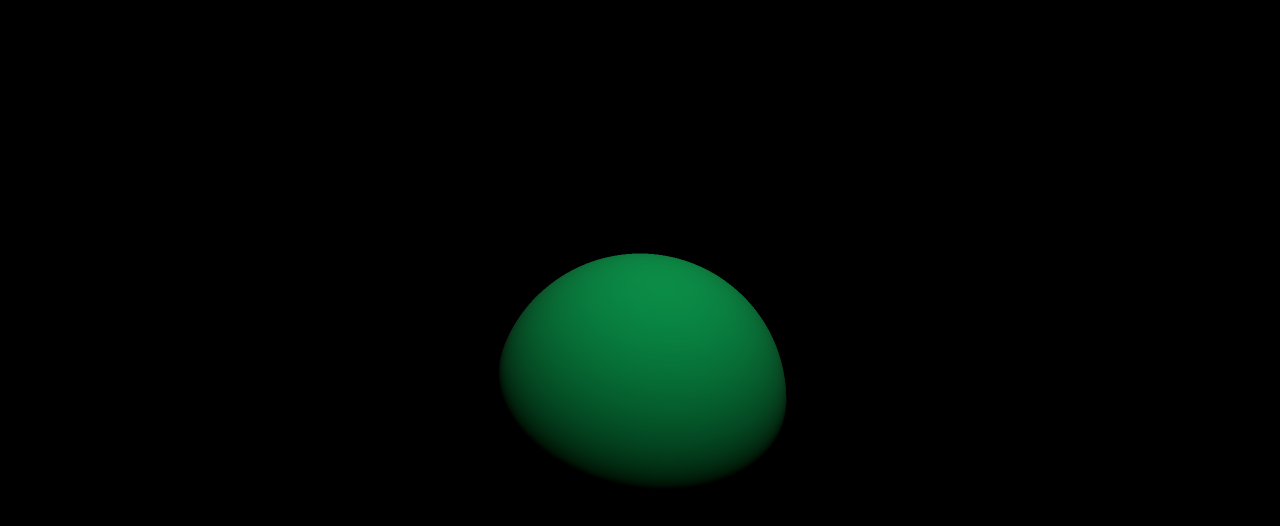
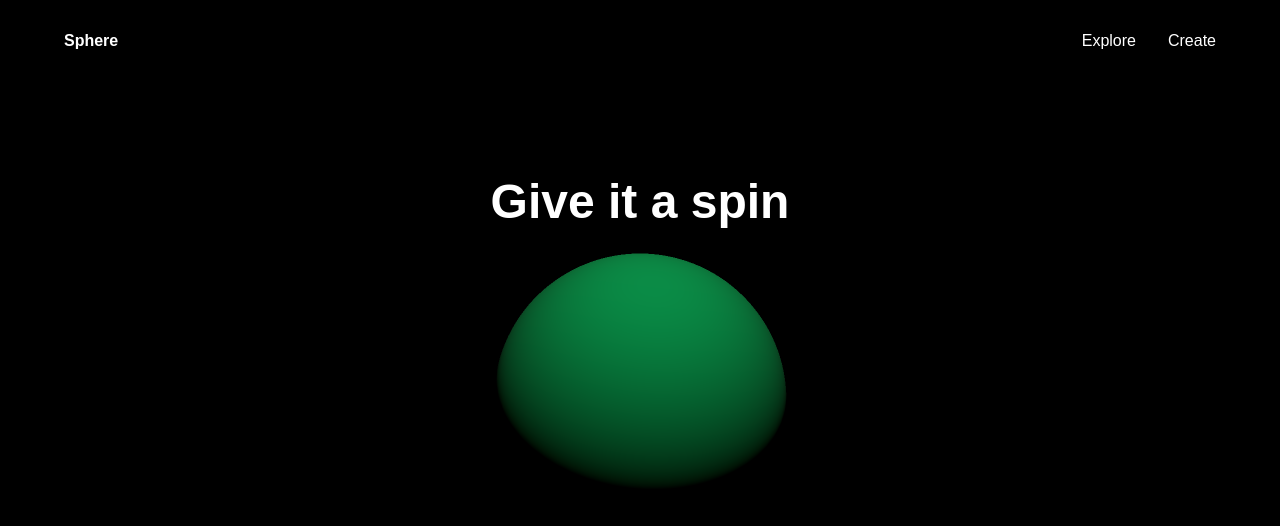
Before and after one commit to Tyzen-10/threejs-demo-project, a website built with Vite: page index.html in a window 1280 px wide. Built offline with nearby package versions, Linux system fonts and the light colour scheme; animation ran at ten frames a second; a web font is replaced by a local one.

Commit message:
basic styling

```diff
--- a/index.html
+++ b/index.html
@@ -1,13 +1,27 @@
-<!doctype html>
+<!DOCTYPE html>
 <html lang="en">
   <head>
     <meta charset="UTF-8" />
     <link rel="icon" type="image/svg+xml" href="/vite.svg" />
     <meta name="viewport" content="width=device-width, initial-scale=1.0" />
     <title>Vite App</title>
+    <link rel="preconnect" href="https://fonts.googleapis.com" />
+    <link rel="preconnect" href="https://fonts.gstatic.com" crossorigin />
+    <link
+      href="https://fonts.googleapis.com/css2?family=Sofia+Sans+Extra+Condensed:wght@500&display=swap"
+      rel="stylesheet"
+    />
   </head>
   <body>
     <canvas class="webgl"></canvas>
+    <nav>
+      <a href="/">Sphere</a>
+      <ul>
+        <li>Explore</li>
+        <li>Create</li>
+      </ul>
+    </nav>
+    <h1 class="title">Give it a spin</h1>
     <script type="module" src="/main.js"></script>
   </body>
 </html>
--- a/style.css
+++ b/style.css
@@ -7,7 +7,42 @@
     overflow-x: hidden;
     overflow-y: hidden;
 } */
-
+body,html{
+    font-family: "Poppins", sans-serif;
+}
 canvas{
     display: block;
+    position: absolute;
+    top: 0;
+    left: 0;
+    z-index: 1;
 }
+nav{
+    color: white;
+    z-index: 2;
+    position: relative;
+    padding: 2rem 4rem;
+    display: flex;
+    justify-content: space-between;
+}
+nav > ul {
+    list-style: none;
+    display: flex;
+    gap: 2rem;
+}
+
+nav > a{
+    text-decoration: none;
+    font-weight: bold;
+    color: white;
+}
+
+.title{
+    color: white;
+    font-size: 3rem;
+    z-index: 2;
+    position: absolute; /* what does a position absolute without giving top do? will it just take it out of flow*/
+    left: 50%;
+    top: 20%;
+    transform: translate(-50%,25%);
+}
```
